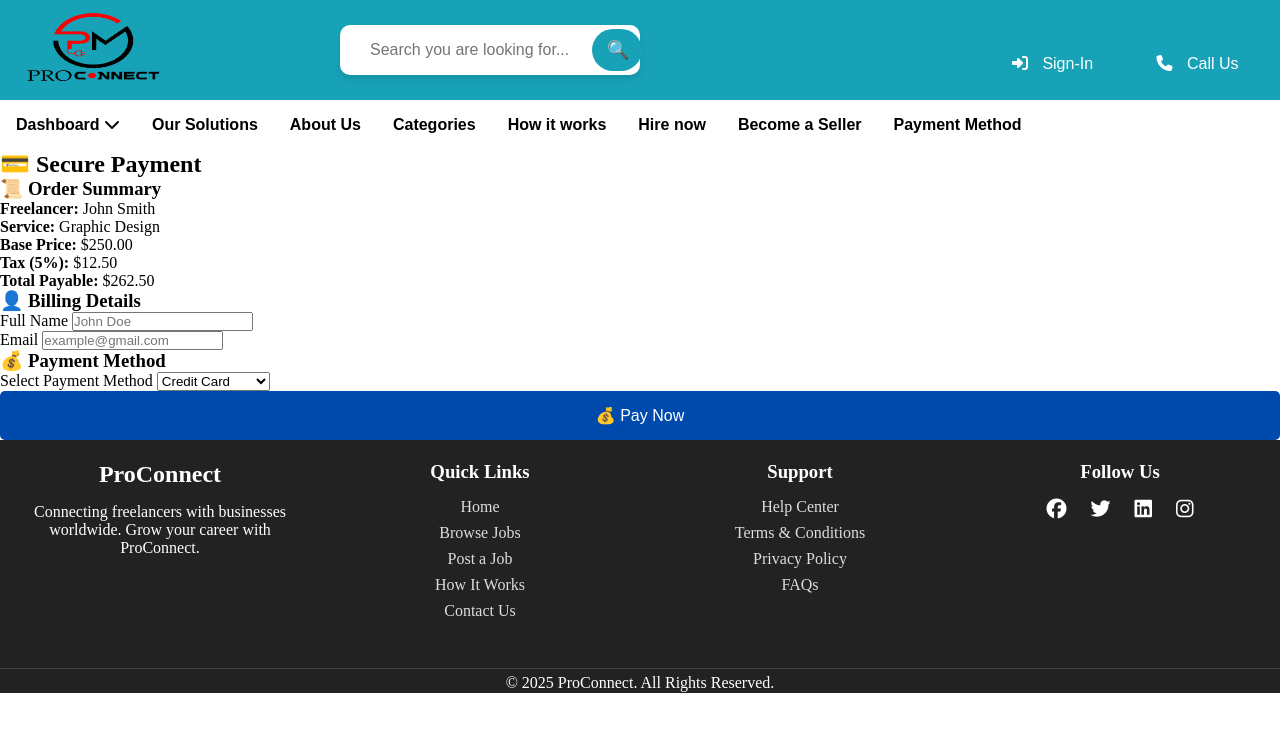
After one commit to Anjanishaw27/proconnect, a Spring Boot app: page /payment/payment in a window 1280 px wide. The commit adds this page. Shown: the top 732 px of the page. Run offline with Spring Boot 4, Linux system fonts and the light colour scheme.

Commit message:
paymentpageadded

```diff
--- a/src/main/java/edu/rims/pro_connect/controller/PaymentController.java
+++ b/src/main/java/edu/rims/pro_connect/controller/PaymentController.java
@@ -0,0 +1,14 @@
+package edu.rims.pro_connect.controller;
+
+import org.springframework.stereotype.Controller;
+import org.springframework.web.bind.annotation.GetMapping;
+import org.springframework.web.bind.annotation.RequestMapping;
+
+@Controller
+@RequestMapping("/payment")
+public class PaymentController{
+    @GetMapping("/payment")
+public String payment() {
+    return "client/payment";
+}
+}
--- /dev/null
+++ b/src/main/resources/static/script/payment.js
@@ -0,0 +1,27 @@
+document.addEventListener("DOMContentLoaded", function () {
+    const paymentMethod = document.getElementById("payment-method");
+    const cardDetails = document.getElementById("card-details");
+    const cardNumberDisplay = document.querySelector(".card-number-display");
+    const cardNameDisplay = document.querySelector(".card-name-display");
+
+    paymentMethod.addEventListener("change", function () {
+        if (paymentMethod.value === "credit-card") {
+            cardDetails.classList.remove("hidden");
+        } else {
+            cardDetails.classList.add("hidden");
+        }
+    });
+
+    document.getElementById("card-number").addEventListener("input", function () {
+        cardNumberDisplay.textContent = this.value || "**** **** **** ****";
+    });
+
+    document.getElementById("card-name").addEventListener("input", function () {
+        cardNameDisplay.textContent = this.value || "Cardholder Name";
+    });
+
+    document.getElementById("payment-form").addEventListener("submit", function (event) {
+        event.preventDefault();
+        alert("✅ Payment successfully processed!");
+    });
+});
--- /dev/null
+++ b/src/main/resources/templates/client/payment.html
@@ -0,0 +1,92 @@
+<!DOCTYPE html>
+<html lang="en">
+<head>
+    <meta charset="UTF-8">
+    <meta name="viewport" content="width=device-width, initial-scale=1.0">
+    <title>Freelancer Payment</title>
+    <link rel="stylesheet" href="/style/fragment/common.css">
+    <link rel="stylesheet" href="../style/client.payment.css">
+    <link rel="stylesheet" href="/script/payment.js">
+
+    <link rel="stylesheet" href="https://cdnjs.cloudflare.com/ajax/libs/font-awesome/6.7.2/css/all.min.css"
+    integrity="sha512-Evv84Mr4kqVGRNSgIGL/F/aIDqQb7xQ2vcrdIwxfjThSH8CSR7PBEakCr51Ck+w+/U6swU2Im1vVX0SVk9ABhg=="
+    crossorigin="anonymous" referrerpolicy="no-referrer" />
+</head>
+<body>
+
+    <header data-th-replace="~{fragment/common :: header}"></header>
+    <nav data-th-replace="~{fragment/common :: nav}"></nav>
+
+    <div class="payment-container">
+        <h2>💳 Secure Payment</h2>
+
+        <!-- Order Summary -->
+        <div class="order-summary">
+            <h3>📜 Order Summary</h3>
+            <p><strong>Freelancer:</strong> John Smith</p>
+            <p><strong>Service:</strong> Graphic Design</p>
+            <p><strong>Base Price:</strong> $250.00</p>
+            <p><strong>Tax (5%):</strong> $12.50</p>
+            <p class="total"><strong>Total Payable:</strong> <span>$262.50</span></p>
+        </div>
+
+        <form id="payment-form">
+            <!-- Billing Info -->
+            <h3>👤 Billing Details</h3>
+            <div class="input-group">
+                <label for="name">Full Name</label>
+                <input type="text" id="name" placeholder="John Doe" required>
+            </div>
+
+            <div class="input-group">
+                <label for="email">Email</label>
+                <input type="email" id="email" placeholder="example@gmail.com" required>
+            </div>
+
+            <!-- Payment Method -->
+            <h3>💰 Payment Method</h3>
+            <div class="input-group">
+                <label for="payment-method">Select Payment Method</label>
+                <select id="payment-method">
+                    <option value="credit-card">Credit Card</option>
+                    <option value="paypal">PayPal</option>
+                    <option value="crypto">Cryptocurrency</option>
+                </select>
+            </div>
+
+            <!-- Credit Card Details -->
+            <div id="card-details" class="hidden">
+                <div class="credit-card-preview">
+                    <div class="card-number-display">**** **** **** ****</div>
+                    <div class="card-name-display">Cardholder Name</div>
+                </div>
+
+                <div class="input-group">
+                    <label for="card-number">Card Number</label>
+                    <input type="text" id="card-number" placeholder="1234 5678 9012 3456" required>
+                </div>
+
+                <div class="input-group">
+                    <label for="card-name">Name on Card</label>
+                    <input type="text" id="card-name" placeholder="John Doe" required>
+                </div>
+
+                <div class="input-row">
+                    <div class="input-group">
+                        <label for="expiry">Expiry Date</label>
+                        <input type="text" id="expiry" placeholder="MM/YY" required>
+                    </div>
+                    <div class="input-group">
+                        <label for="cvv">CVV</label>
+                        <input type="text" id="cvv" placeholder="123" required>
+                    </div>
+                </div>
+            </div>
+
+            <button type="submit">💰 Pay Now</button>
+        </form>
+    </div>
+
+    <footer data-th-replace="~{fragment/common :: footer}"></footer>
+</body>
+</html>
--- a/src/main/resources/templates/fragment/common.html
+++ b/src/main/resources/templates/fragment/common.html
@@ -29,7 +29,7 @@
         </div>
         <div class="sign">
             <button class="sign-in"><span><i class="fa-solid fa-right-to-bracket"></i></span>
-                <a href="/login/login">Login</a></button>
+                <a href="/login/login">Sign-In</a></button>
             <button class="call"><span><i class="fa-solid fa-phone"></i></span>
                 <a href="/contact/contact">Call Us</a></button>
         </div>
@@ -60,10 +60,10 @@
             <li><a href="/solution/solution"> <b>Our Solutions</b></a></li>
             <li><a href="#about"><b>About Us</b></a></li>
             <li><a href="/category/category"><b>Categories</b></a></li>
-            <li><a href="#how_it_works"><b>How it works</b></a></li>
+            <li><a href="/howitworks/howitworks"><b>How it works</b></a></li>
             <li><a href="/hirenow/hirenow"><b>Hire now</b></a></li>
             <li><a href="#become a seller"><b>Become a Seller</b></a></li>
-            <li><a href="#payment method"><b>Payment Method</b></a></li>
+            <li><a href="/payment/payment"><b>Payment Method</b></a></li>
 
         </ul>
     </nav>
@@ -77,11 +77,11 @@
             <div class="footer-section links">
                 <h3>Quick Links</h3>
                 <ul>
-                    <li><a href="#">Home</a></li>
+                    <li><a href="/client/home">Home</a></li>
                     <li><a href="#">Browse Jobs</a></li>
-                    <li><a href="#">Post a Job</a></li>
+                    <li><a href="/admindashboard/admindashboard">Post a Job</a></li>
                     <li><a href="#">How It Works</a></li>
-                    <li><a href="#">Contact Us</a></li>
+                    <li><a href="/contact/contact">Contact Us</a></li>
                 </ul>
             </div>
             <script>
```
